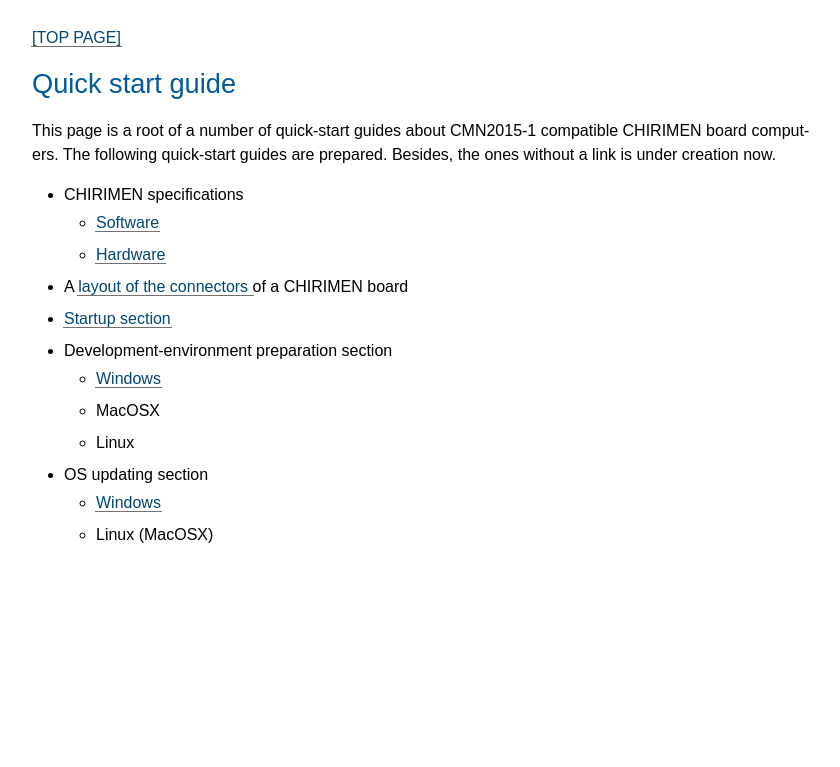
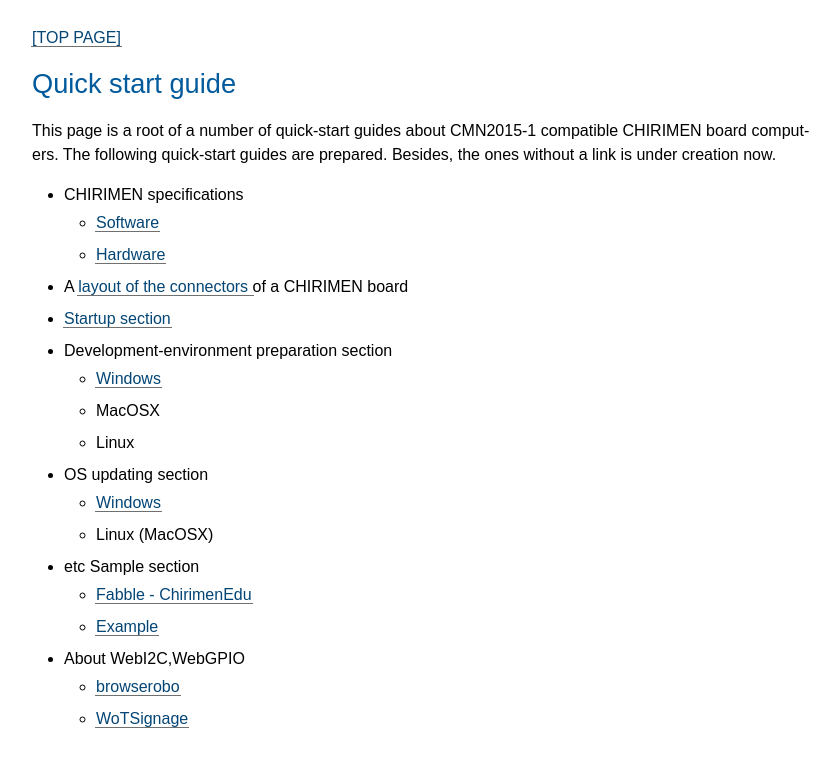
Before and after one commit to chirimen-oh/chirimen-oh.github.io, a Jekyll site: the page built from docs/en/quickStart.md, in a window 1280 px wide. Shown: the top 767 px of the page, without its empty margins (432-1272 px from the left). Built offline with Jekyll 4.4.1, drawn with Linux system fonts in a browser that asks for light colours.

Commit message:
クイックスタートリンク精査、追加 #42 リンク切れや不足リンクの追加 ※英語版に反映されていなかったので、再コミット ※Polyfill に関する情報について #125 がcloseされていないので、reOpen予定

```diff
--- a/docs/en/quickStart.md
+++ b/docs/en/quickStart.md
@@ -18,3 +18,9 @@ This page is a root of a number of quick-start guides about CMN2015-1 compatible
 - OS updating section
   - [Windows](firmware_update_guide_for_windows.html)
   - Linux (MacOSX)
+- etc Sample section
+  - [Fabble - ChirimenEdu](http://fabble.cc/chirimenedu)
+  - [Example](https://github.com/chirimen-oh/examples)
+- About WebI2C,WebGPIO
+  - [browserobo](https://github.com/browserobo/)
+  - [WoTSignage](https://github.com/chirimen-oh/WoTSignage)
```
Also changed, not shown: docs/en/FAQ.md (+2 -2 lines).
